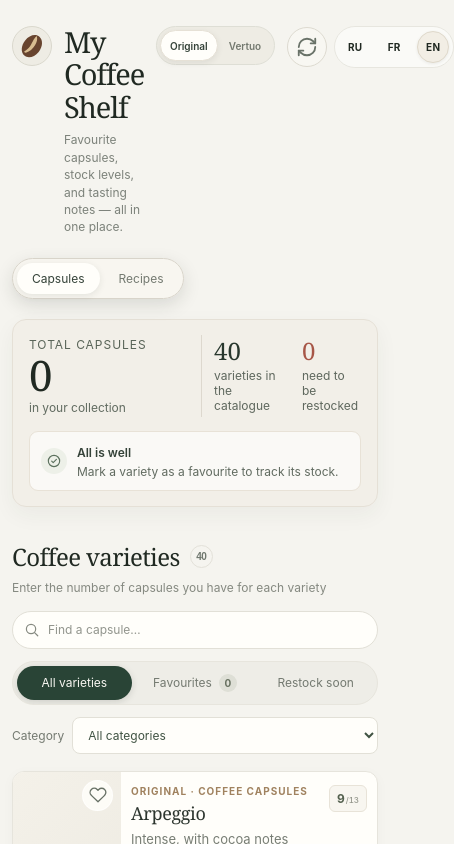
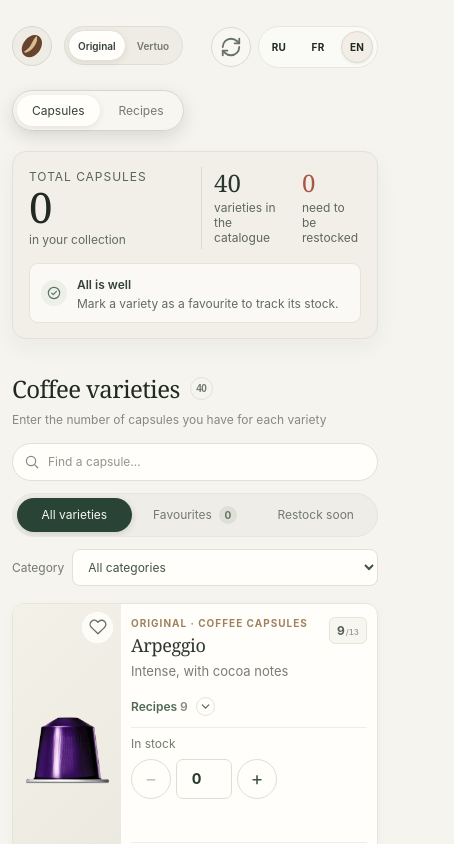
Before and after one commit to utkin-vitaliy/projects, a React (Vite) app in the folder capsule-shelf/: page /#capsules in a window 390 px wide. Shown: the top 844 px of the page, 454 px wide, since content can reach past the window. Built offline with nearby package versions, Linux system fonts and the light colour scheme.

Commit message:
Hide brand text on mobile screens

```diff
--- a/capsule-shelf/src/styles.css
+++ b/capsule-shelf/src/styles.css
@@ -295,6 +295,7 @@ button:focus-visible, a:focus-visible, input:focus-visible { outline: 3px solid
 @media (max-width: 620px) {
   .page-shell { width: min(100% - 32px, 520px); padding-top: 26px; }
   .page-header { align-items: flex-start; gap: 12px; margin-bottom: 22px; }
+  .page-heading { position: absolute; width: 1px; height: 1px; overflow: hidden; clip: rect(0, 0, 0, 0); clip-path: inset(50%); white-space: nowrap; }
   .header-tools { gap: 7px; }
   .sync-control { width: 40px; height: 40px; }
   .language-switch__button { width: 32px; height: 32px; }
```
